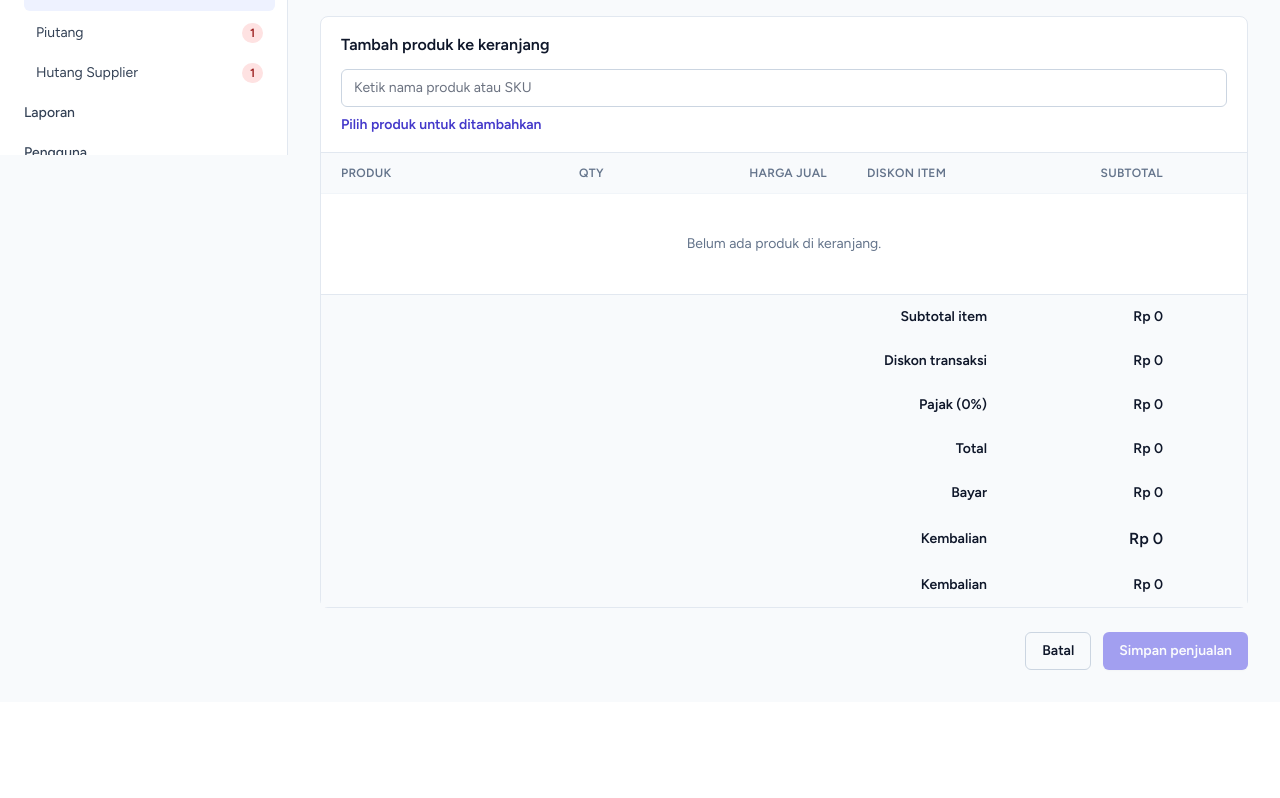
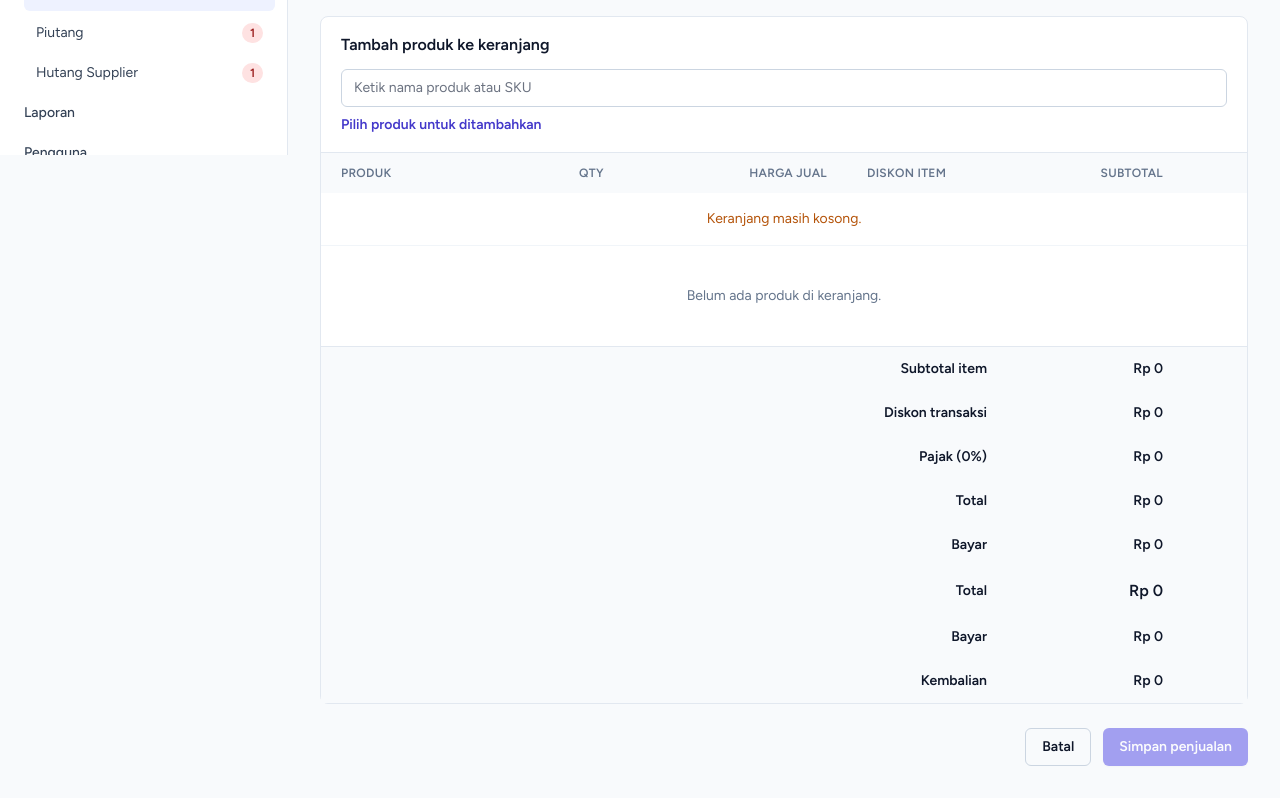
Before and after one commit to muklismartua/muklis_2505019, a Laravel app: page /sales/create in a window 1280 px wide. Shown: the part 645-1443 px from the top of the page. Before the commit the page ends 1315 px from the top, so only its background shows below. Run offline with Laravel 12, Linux system fonts and the light colour scheme; a user stored in the database is signed in; data comes from the database, SQL or seed files in the repository; tables that the repository leaves empty hold one stand-in row (values such as "Sample post"); style sheets or scripts are compiled from the project's sources; parts of the project's set-up code (start-up, migrations or seed data) failed here and were passed over; some libraries are stand-ins or nearby versions.

Commit message:
tahap akhir perbaikan bug 4

```diff
--- a/resources/js/sale-form.js
+++ b/resources/js/sale-form.js
@@ -33,6 +33,7 @@ export default (
         quickCustomerMessage: '',
         duplicateCustomer: null,
         quickCustomerSubmitting: false,
+        sedangMenyimpan: false,
         customerSelectionError: '',
         items: (Array.isArray(initialItems) ? initialItems : []).map((item, index) => {
             const product = availableProducts.find((candidate) => candidate.id === Number(item.product_id));
@@ -224,8 +225,17 @@ export default (
                 && this.totalHutangSebelumnya + this.sisaHutangBaru > limit;
         },
 
+        mulaiSimpan(event) {
+            if (this.tidakBolehSimpan) {
+                event.preventDefault();
+                return;
+            }
+
+            this.sedangMenyimpan = true;
+        },
+
         get tidakBolehSimpan() {
-            if (this.items.length === 0) {
+            if (this.sedangMenyimpan || this.items.length === 0) {
                 return true;
             }
 
--- a/resources/views/sales/create.blade.php
+++ b/resources/views/sales/create.blade.php
@@ -48,6 +48,12 @@
         </div>
     @endif
 
+    @if (session('error'))
+        <div class="mb-5 rounded-md border border-red-200 bg-red-50 px-4 py-3 text-sm text-red-800" role="alert">
+            {{ session('error') }}
+        </div>
+    @endif
+
     @if ($products->isEmpty())
         <div class="mb-5 rounded-md border border-amber-200 bg-amber-50 px-4 py-3 text-sm text-amber-900">
             Belum ada produk aktif. Tambahkan produk sebelum membuat penjualan.
@@ -55,6 +61,7 @@
     @endif
 
     <form
+        @submit="mulaiSimpan($event)"
         method="POST"
         action="{{ route('sales.store') }}"
         x-data="saleForm(@js($saleProducts), @js(old('items', [])), @js($initialValues), @js($customerSearchUrl), @js($quickCustomerUrl), @js($initialCustomer), @js(csrf_token()))"
@@ -259,6 +266,9 @@
                         </tr>
                     </thead>
                     <tbody class="divide-y divide-slate-100">
+                        <tr x-show="items.length === 0">
+                            <td colspan="6" class="px-5 py-4 text-center text-sm text-amber-700">Keranjang masih kosong.</td>
+                        </tr>
                         <template x-for="(item, index) in items" :key="item.key">
                             <tr>
                                 <td class="px-5 py-3">
@@ -328,8 +338,13 @@
                             <th></th>
                         </tr>
                         <tr>
-                            <th colspan="4" class="px-5 py-3 text-right">Kembalian</th>
+                            <th colspan="4" class="px-5 py-3 text-right">Total</th>
                             <th class="whitespace-nowrap px-5 py-3 text-right text-base font-bold" x-text="formatRupiah(total)"></th>
+                            <th></th>
+                        </tr>
+                        <tr>
+                            <th colspan="4" class="px-5 py-3 text-right">Bayar</th>
+                            <th class="whitespace-nowrap px-5 py-3 text-right" x-text="formatRupiah(Math.max(Number(bayar || 0), 0))"></th>
                             <th></th>
                         </tr>
                         <tr>
@@ -344,7 +359,9 @@
 
         <div class="flex justify-end gap-3">
             <a href="{{ route('sales.index') }}" class="rounded-md border border-slate-300 px-4 py-2 text-sm font-semibold hover:bg-white">Batal</a>
-            <x-ui.button type="submit" :disabled="$products->isEmpty()" ::disabled="tidakBolehSimpan">Simpan penjualan</x-ui.button>
+            <x-ui.button type="submit" :disabled="$products->isEmpty()" ::disabled="tidakBolehSimpan">
+                <span x-text="sedangMenyimpan ? 'Menyimpan...' : 'Simpan penjualan'"></span>
+            </x-ui.button>
         </div>
 
         <div
```
